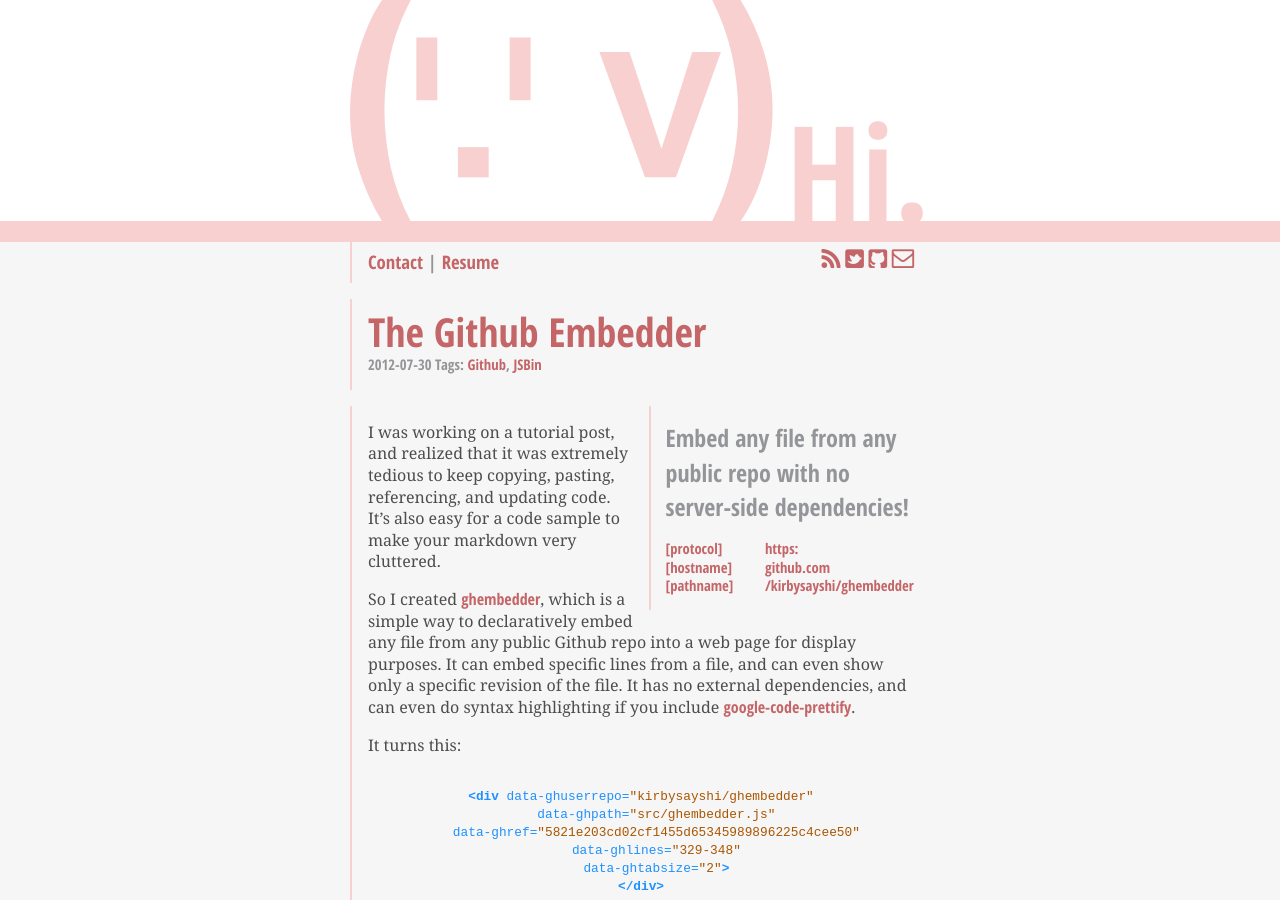
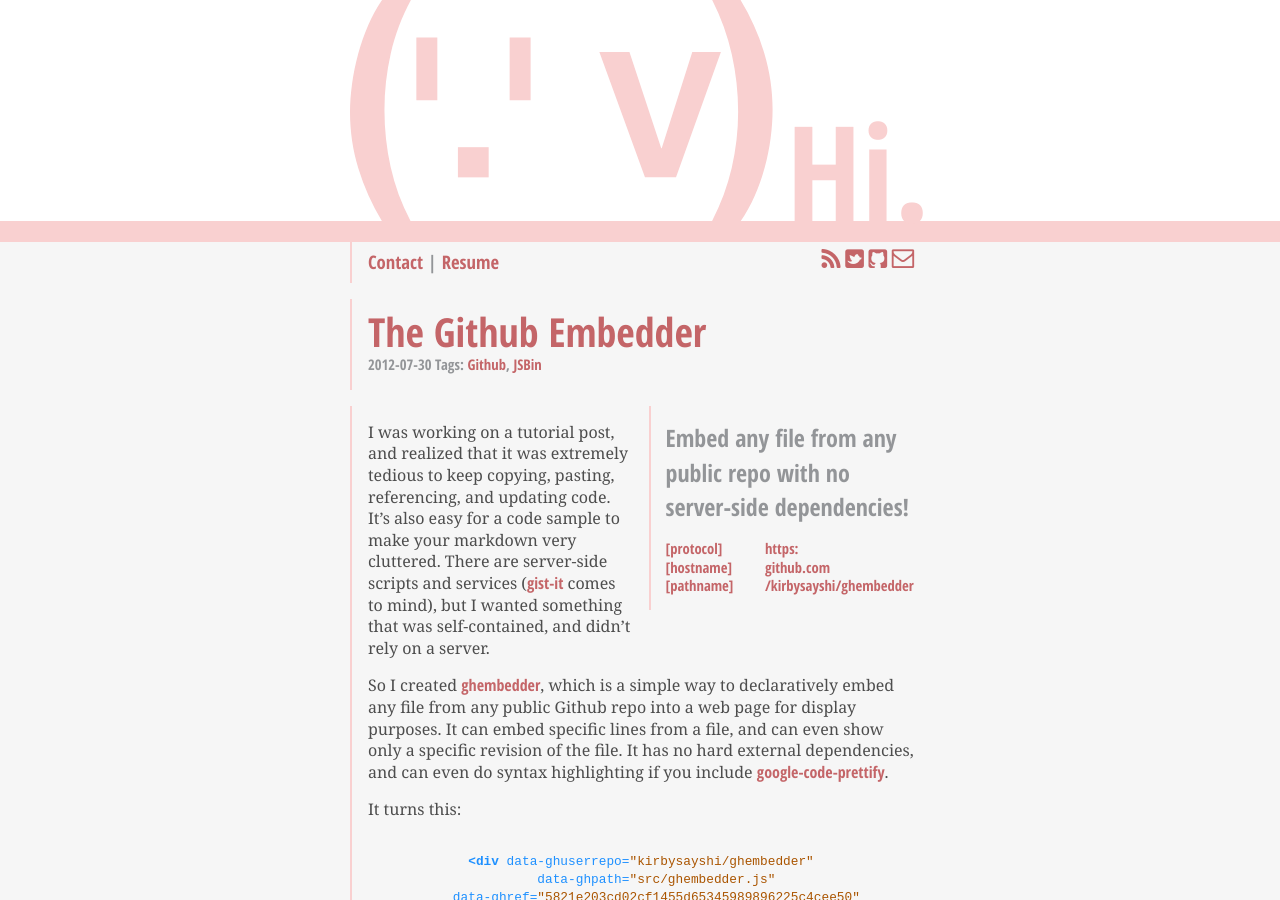
Before and after one commit to kirbysayshi/kirbysayshi.github.com, a Jekyll site: the page built from _posts/2012-07-30-github-embedder.md, in a window 1280 px wide and 900 px high. Built offline with Jekyll 4.4.1, drawn with Linux system fonts in a browser that asks for light colours; nearby versions of some CDN libraries; a script that is not in the unit is left out; comment, search, counter and statistics services are not loaded.

Commit message:
mentioned gist-it

```diff
--- a/_posts/2012-07-30-github-embedder.md
+++ b/_posts/2012-07-30-github-embedder.md
@@ -11,9 +11,9 @@
   - JSBin
 ---
 
-I was working on a tutorial post, and realized that it was extremely tedious to keep copying, pasting, referencing, and updating code. It's also easy for a code sample to make your markdown very cluttered.
+I was working on a tutorial post, and realized that it was extremely tedious to keep copying, pasting, referencing, and updating code. It's also easy for a code sample to make your markdown very cluttered. There are server-side scripts and services ([gist-it][] comes to mind), but I wanted something that was self-contained, and didn't rely on a server.
 
-So I created [ghembedder][], which is a simple way to declaratively embed any file from any public Github repo into a web page for display purposes. It can embed specific lines from a file, and can even show only a specific revision of the file. It has no external dependencies, and can even do syntax highlighting if you include [google-code-prettify][].
+So I created [ghembedder][], which is a simple way to declaratively embed any file from any public Github repo into a web page for display purposes. It can embed specific lines from a file, and can even show only a specific revision of the file. It has no hard external dependencies, and can even do syntax highlighting if you include [google-code-prettify][].
 
 It turns this:
 
@@ -40,3 +40,4 @@
 [ghembedder]: https://github.com/kirbysayshi/ghembedder
 [google-code-prettify]: https://code.google.com/p/google-code-prettify/
 [JSBin]: http://jsbin.com/ekises/latest
+[gist-it]: http://gist-it.appspot.com/
```
